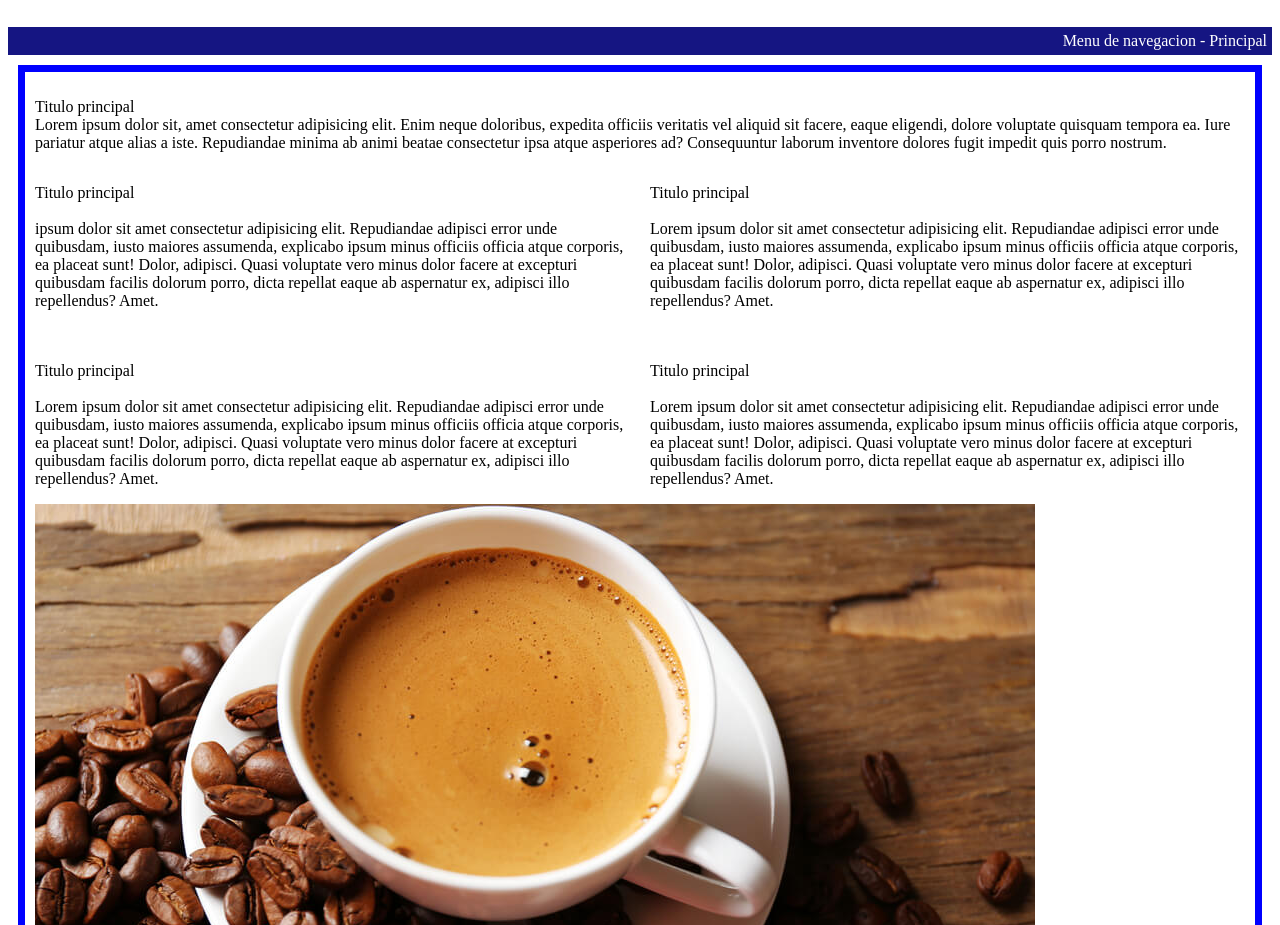
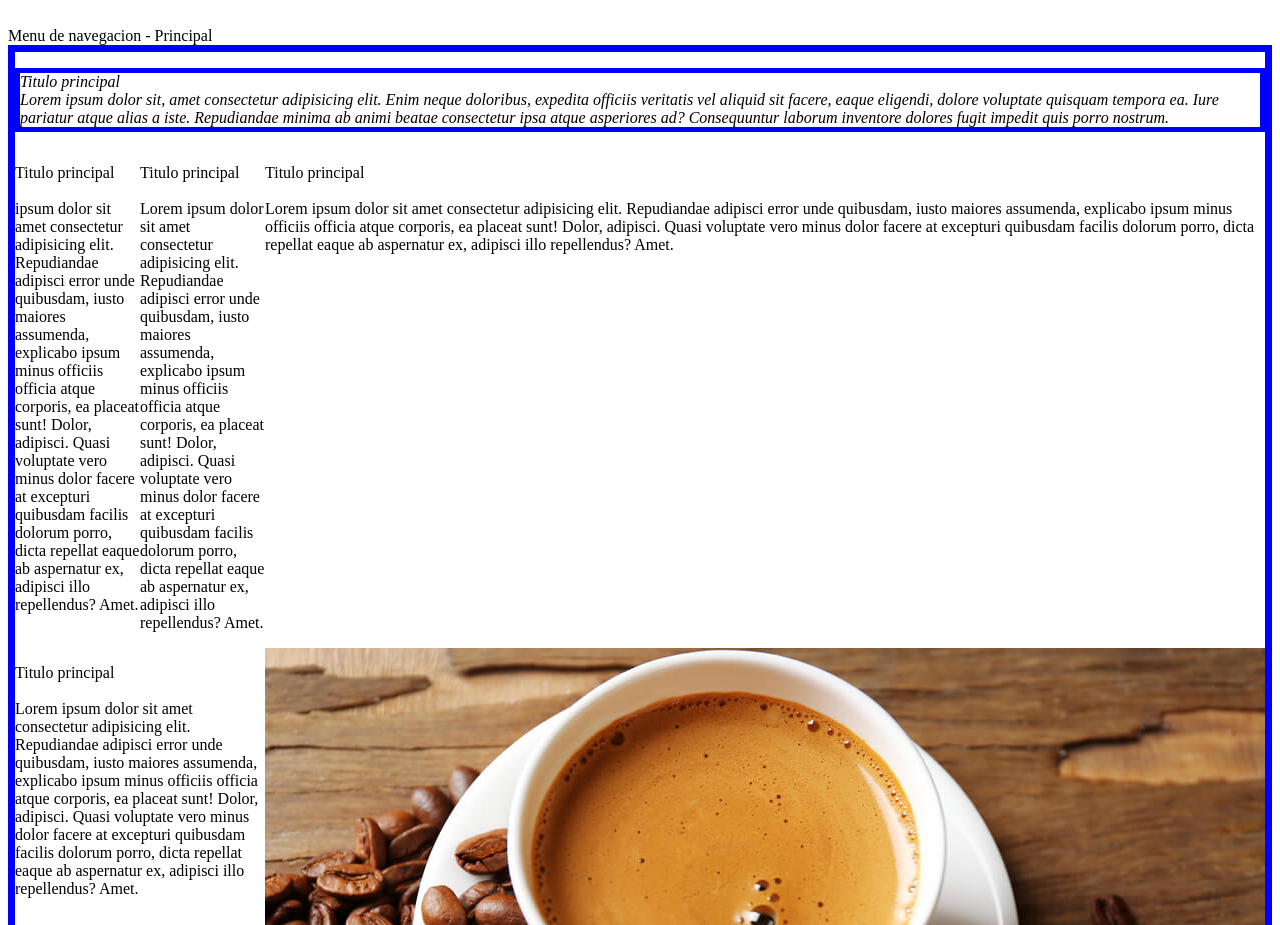
Before and after one commit to BrayanCorreaIsmael/htmlfree, a plain HTML site: page index.html in a window 1280 px wide. Shown: the part 67-992 px from the top of the page. Drawn offline with Linux system fonts and the light colour scheme.

Commit message:
Segundo cambio

```diff
--- a/index.html
+++ b/index.html
@@ -14,17 +14,19 @@
     <main>
         <p class="tituloUno"><spam>Titulo principal</spam><br>Lorem ipsum dolor sit, amet consectetur adipisicing elit. Enim neque doloribus, expedita officiis veritatis vel aliquid sit facere, eaque eligendi, dolore voluptate quisquam tempora ea. Iure pariatur atque alias a iste. Repudiandae minima ab animi beatae consectetur ipsa atque asperiores ad? Consequuntur laborum inventore dolores fugit impedit quis porro nostrum.</p>
         <!-- <h1 class="principal">Titulo Destacado</h1> -->
-        <section class="principal">
+        <div class="principal">
             <p class="uno"><spam>Titulo principal</spam><br><br>ipsum dolor sit amet consectetur adipisicing elit. Repudiandae adipisci error unde quibusdam, iusto maiores assumenda, explicabo ipsum minus officiis officia atque corporis, ea placeat sunt! Dolor, adipisci. Quasi voluptate vero minus dolor facere at excepturi quibusdam facilis dolorum porro, dicta repellat eaque ab aspernatur ex, adipisci illo repellendus? Amet.</p>
             <!-- <section class="cuartos">Titulo 2</section> -->
             <p class="dos"><spam>Titulo principal</spam><br><br>Lorem ipsum dolor sit amet consectetur adipisicing elit. Repudiandae adipisci error unde quibusdam, iusto maiores assumenda, explicabo ipsum minus officiis officia atque corporis, ea placeat sunt! Dolor, adipisci. Quasi voluptate vero minus dolor facere at excepturi quibusdam facilis dolorum porro, dicta repellat eaque ab aspernatur ex, adipisci illo repellendus? Amet.</p>
             <!-- <section class="cuartos">Titulo 3</section> -->
-            <p class="tres"><spam>Titulo principal</spam><br><br>Lorem ipsum dolor sit amet consectetur adipisicing elit. Repudiandae adipisci error unde quibusdam, iusto maiores assumenda, explicabo ipsum minus officiis officia atque corporis, ea placeat sunt! Dolor, adipisci. Quasi voluptate vero minus dolor facere at excepturi quibusdam facilis dolorum porro, dicta repellat eaque ab aspernatur ex, adipisci illo repellendus? Amet.</p>
-            <!-- <section class="cuartos">Titulo 4</section> -->
-            <p class="cuatro"><spam>Titulo principal</spam><br><br>Lorem ipsum dolor sit amet consectetur adipisicing elit. Repudiandae adipisci error unde quibusdam, iusto maiores assumenda, explicabo ipsum minus officiis officia atque corporis, ea placeat sunt! Dolor, adipisci. Quasi voluptate vero minus dolor facere at excepturi quibusdam facilis dolorum porro, dicta repellat eaque ab aspernatur ex, adipisci illo repellendus? Amet.</p>
-        </section>
-        <div class="banner">
-            <img src="Coffee.jpg" alt="alto cafe">
+
+                <p class="tres"><spam>Titulo principal</spam><br><br>Lorem ipsum dolor sit amet consectetur adipisicing elit. Repudiandae adipisci error unde quibusdam, iusto maiores assumenda, explicabo ipsum minus officiis officia atque corporis, ea placeat sunt! Dolor, adipisci. Quasi voluptate vero minus dolor facere at excepturi quibusdam facilis dolorum porro, dicta repellat eaque ab aspernatur ex, adipisci illo repellendus? Amet.</p>
+                <!-- <section class="cuartos">Titulo 4</section> -->
+                <p class="cuatro"><spam>Titulo principal</spam><br><br>Lorem ipsum dolor sit amet consectetur adipisicing elit. Repudiandae adipisci error unde quibusdam, iusto maiores assumenda, explicabo ipsum minus officiis officia atque corporis, ea placeat sunt! Dolor, adipisci. Quasi voluptate vero minus dolor facere at excepturi quibusdam facilis dolorum porro, dicta repellat eaque ab aspernatur ex, adipisci illo repellendus? Amet.</p>
+                <div class="banner">
+                    <img src="Coffee.jpg" alt="alto cafe">
+                </div>
+
         </div>
     </main>
 </body>
--- a/style.css
+++ b/style.css
@@ -1,3 +1,4 @@
+
 footer {
     color: white;
     background-color: rgb(0, 140, 255);
@@ -6,9 +7,16 @@ footer {
 
 
 main{
-    padding: 10px;
+    /* padding: 10px; */
     border: 7px solid blue;
-    margin: 10px;
+    /* margin: 10px; */
+}
+
+.tituloUno {
+
+    /* padding: 1px; */
+    font-style: italic;
+    border: 5px solid blue;
 }
 
 .header {
@@ -19,17 +27,16 @@ main{
 }
 
 .principal {
+    display: grid;
+    grid-template-columns: repeat(3, 1fr); /* Agrega una columna más para la imagen */
+    grid-template-rows: repeat(2, auto);
+  }
 
-    display: grid;
-    grid-template-columns: repeat(2, 1fr);
-    grid-template-rows: repeat(2, auto);
-    gap: 20px;
+.cuatro {
+    grid-column: 1 / 3; /* Asigna las dos primeras columnas al texto */
+ }
 
+.banner {
+    grid-column: 3; /* Asigna la tercera columna a la imagen */
+    text-align: center; /* Centra la imagen horizontalmente */
 }
-
-.navBar {
-    background-color: rgb(21, 21, 130);
-    color: white;
-    text-align: right;
-    padding: 5px;
-}
```
